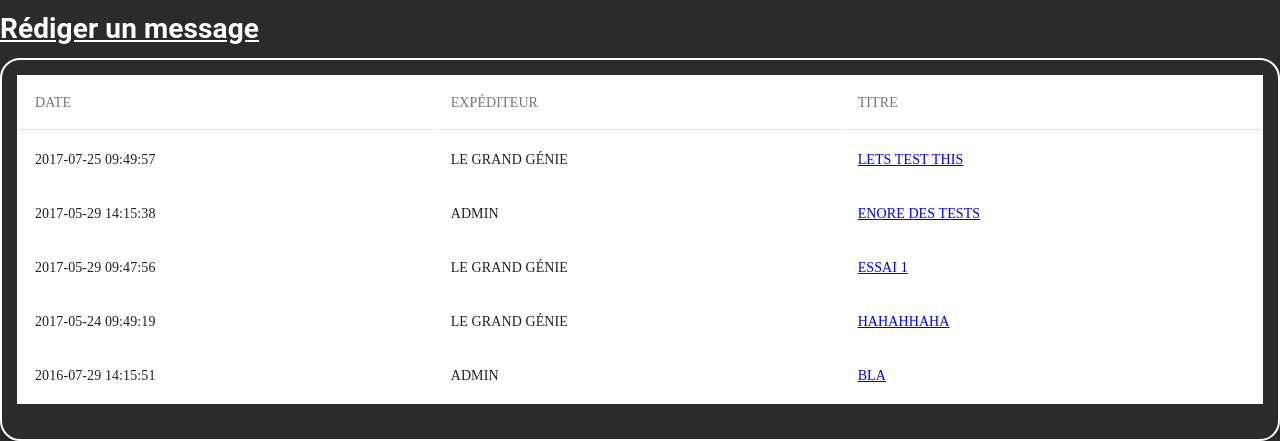
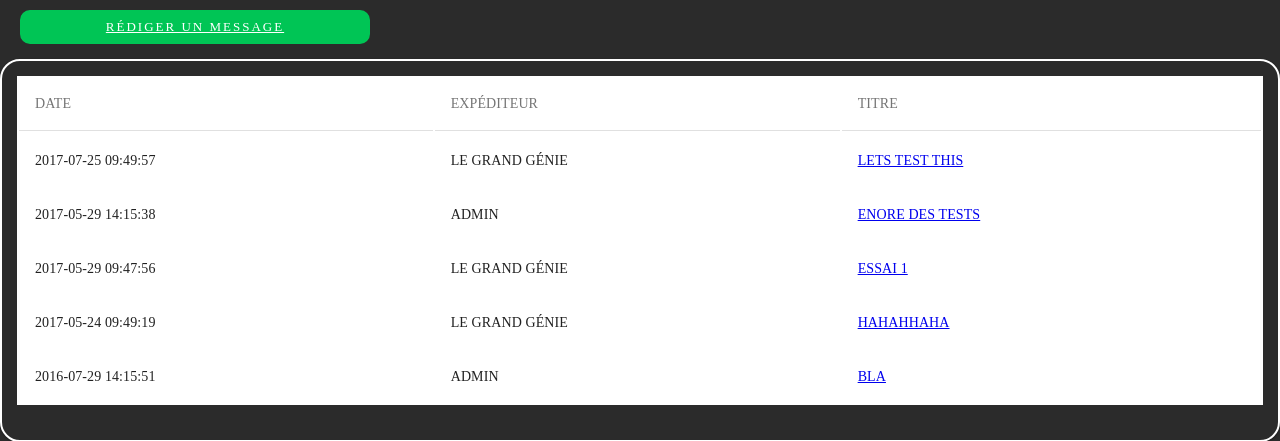
Before and after one commit to Nicolass-B/dohome_enterprise, a PHP site: page /controller/messagerie.php in a window 1280 px wide. Shown: the part 99-540 px from the top of the page. Run offline with PHP 8.4, Linux system fonts and the light colour scheme; the visitor is signed in with stand-in values (Sample User, id 1); data comes from the database, SQL or seed files in the repository.

Commit message:
Modification css message

```diff
--- a/css/tableau.css
+++ b/css/tableau.css
@@ -21,6 +21,22 @@
 }
 .connexion-inscription {
     margin:15px;
+}
+.rediger{
+    width:350px;
+    font-family: "PT Sans";
+    text-transform: uppercase;
+    letter-spacing: 2px;
+    background-color: #00c555;
+    color:white;
+    border-radius: 10px;
+    border: 2px solid #00c555;
+    font-size: 13px;
+    padding: 5px;
+    margin-left: 20px;
+    margin-bottom: 10px;
+    margin-top: 10px;
+    text-align: center;
 }
 
 
--- a/vue/messagerie.php
+++ b/vue/messagerie.php
@@ -16,11 +16,8 @@ if (!isset($_SESSION)) {
 include("haut_de_page.php"); ?>
 <link rel="stylesheet" href="../css/tableau.css">
 <body>
-<div>
-    <h1>
+<div class="rediger">
         <a href="../controller/redigermessage.php" style="color: white"> Rédiger un message</a>
-    </h1>
-
 </div>
 <div>
     <div class="table-responsive-vertical shadow-z-1">
```
